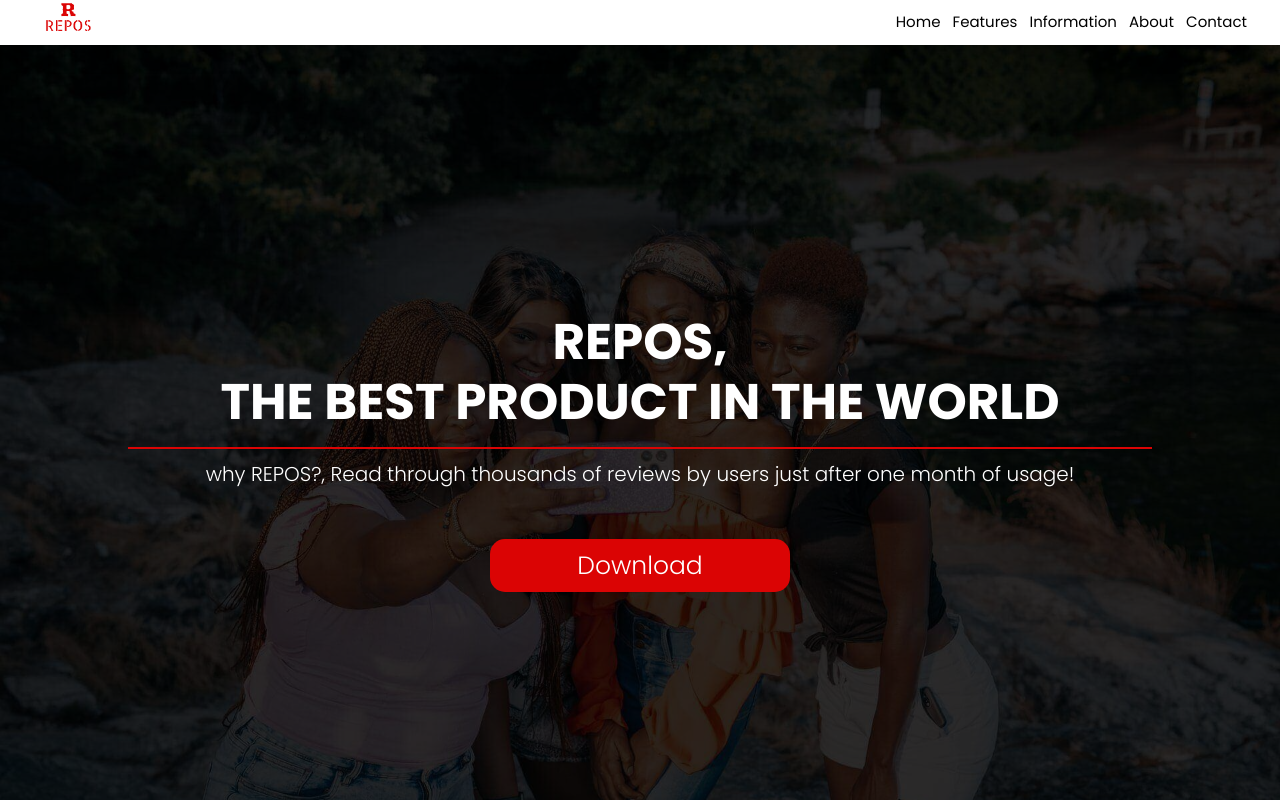
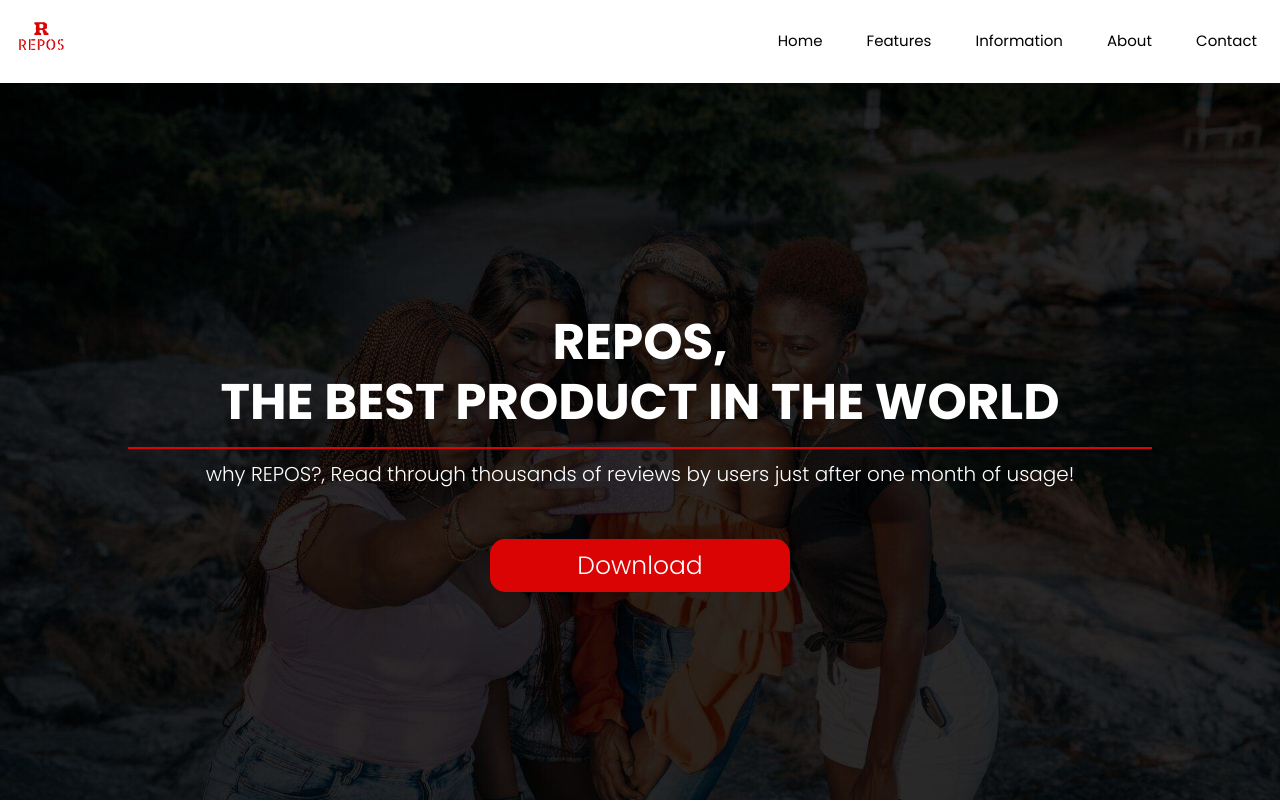
Before and after one commit to iyadunni/simple_landing_page-REPOS-, a plain HTML site: page index.html in a window 1280 px wide. Shown: the top 802 px of the page. Drawn offline with nearby package versions, Linux system fonts and the light colour scheme.

Commit message:
I made some changes in the size of the button and header

```diff
--- a/style.css
+++ b/style.css
@@ -74,7 +74,7 @@ header{
    position: fixed;
    width: 100%;
    z-index: 5000;
-   height: 3em;
+   height: 3.5em;
 }
 
  #logo{
@@ -300,7 +300,7 @@ button:hover{
     background-color: var(--secondary-color);
     border: none;
     margin-top: 2rem;
-    width: 20rem;
+    width: 19rem;
     font-weight: 300;
     text-transform: uppercase;
 }
@@ -437,6 +437,7 @@ button:hover{
         justify-content: space-between;
         align-items: center;
         box-shadow: 0 5px 25px rgb(0 0 0 /20%);
+        height: 5.5em;
     }
 
     header .menu, a{
@@ -466,8 +467,8 @@ button:hover{
         font-size: 2.7rem;
     }
 
-    header .menu, a{
-        margin: 0 30px;
+    header .menu a{
+        margin: 0 20px;
     }
 
     .information-1, .information-2, .home, form{
```
